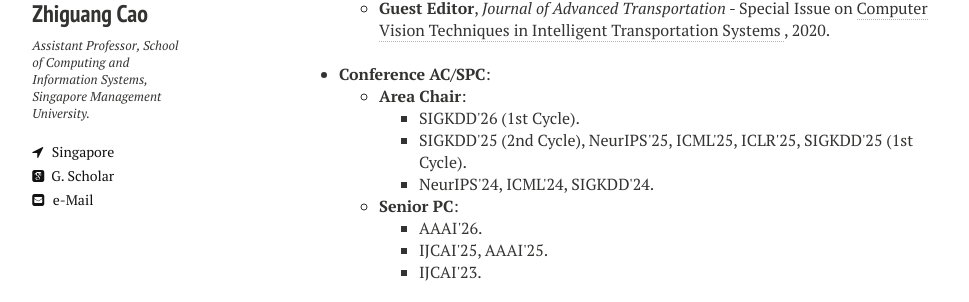
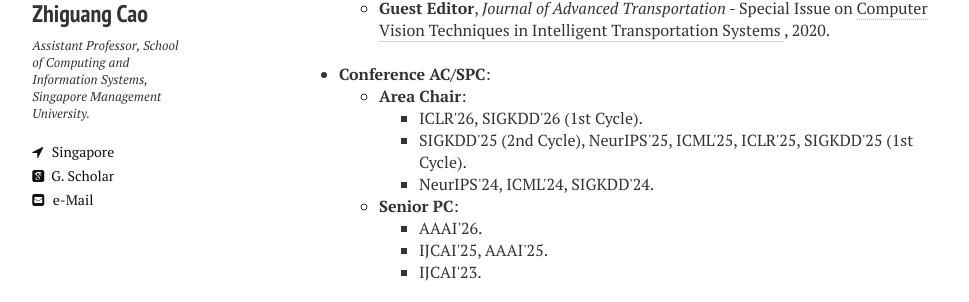
Before and after one commit to zhiguangcaosg/zhiguangcaosg.github.io, a Jekyll site: the page built from services&talks.md, in a window 1280 px wide. Shown: the part 292-594 px from the top of the page, without its empty margins (21-990 px from the left). Built offline with Jekyll 4.4.1, drawn with Linux system fonts in a browser that asks for light colours; nearby versions of some CDN libraries.

Commit message:
Update services&talks.md

```diff
--- a/services&talks.md
+++ b/services&talks.md
@@ -31,7 +31,7 @@ comments: false
 	<ul>
 	<li> <b>Area Chair</b>:
 		<ul>
-		<li>  SIGKDD'26 (1st Cycle).
+		<li>  ICLR'26, SIGKDD'26 (1st Cycle).
 	        </li>
 		<li>  SIGKDD'25 (2nd Cycle), NeurIPS'25, ICML'25, ICLR'25, SIGKDD'25 (1st Cycle).
 	        </li>
```
